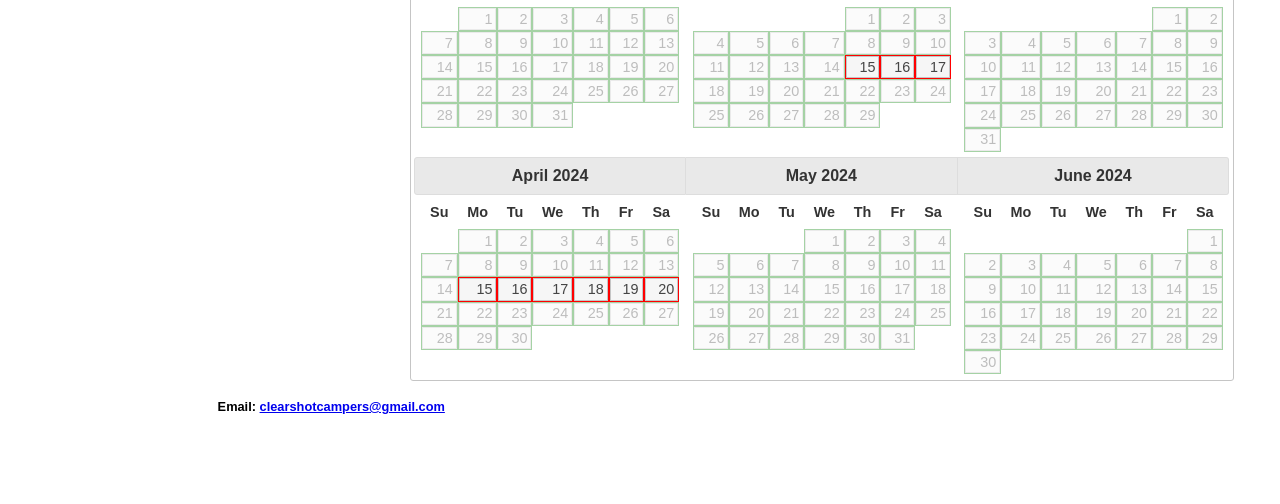
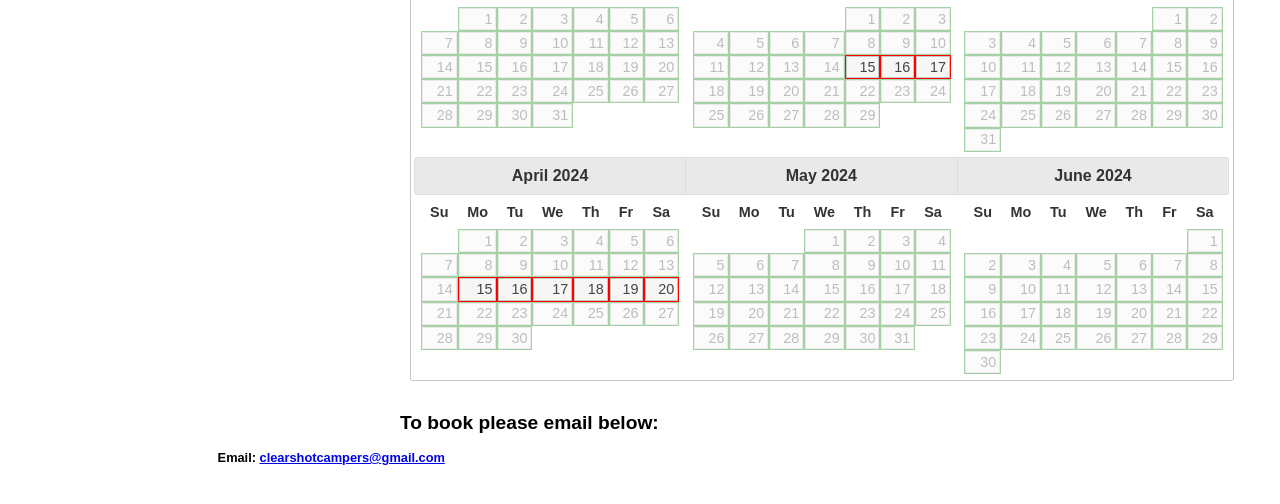
Before and after one commit to Clearshotcampers/Clearshot-First-Live-Site, a plain HTML site: page Clearshot.html in a window 1280 px wide. Shown: the part 544-1048 px from the top of the page. Before the commit the page ends 1010 px from the top, so only its background shows below. Drawn offline with nearby package versions, Linux system fonts and the light colour scheme.

Commit message:
Add email us direction

```diff
--- a/Clearshot.html
+++ b/Clearshot.html
@@ -53,6 +53,8 @@
   <script src="//code.jquery.com/ui/1.12.1/jquery-ui.js"></script>
   <script src="js/mydates.js"></script>
 
+  <br />  <br />
+  <heading3 class="acrossPage">To book please email below:</heading3>
 <p class="bold column" id="contact">Email: <a href="mailto:clearshotcampers@gmail.com?subject=Van Booking&body=I would like to book the van from [start date] to [end date]">clearshotcampers@gmail.com</a></p>
 <br /><br />
 
```
